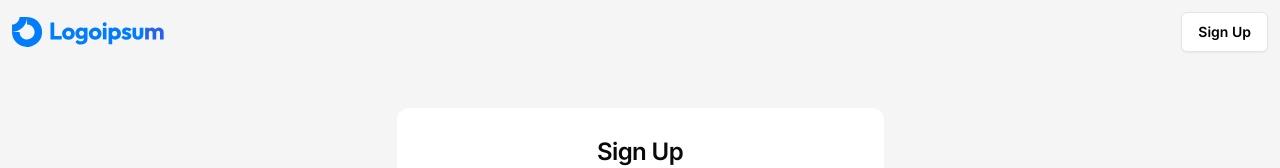
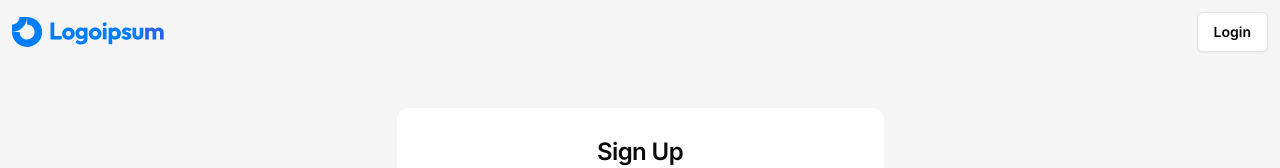
Before and after one commit to GMKrishna99/jira, a Next.js app: page /sign-up in a window 1280 px wide. Shown: the top 168 px of the page. Built offline with nearby package versions, Linux system fonts and the light colour scheme.

Commit message:
nav button hard coded to change b/w sign-in & sign-up

```diff
--- a/src/app/(auth)/layout.tsx
+++ b/src/app/(auth)/layout.tsx
@@ -1,17 +1,26 @@
+"use client";
 import { Button } from "@/components/ui/button";
 import Image from "next/image";
+import Link from "next/link";
+import { usePathname } from "next/navigation";
 
 interface AuthLayoutProps {
   children: React.ReactNode;
 }
 
 const AuthLayout = ({ children }: AuthLayoutProps) => {
+  const pathname = usePathname();
+  const isSignIn = pathname === "/sign-in";
   return (
     <main className="bg-neutral-100 min-h-screen">
       <div className="mx-auto max-w-screen-2xl p-3">
         <nav className="flex justify-between items-center">
           <Image src="/logo.svg" width="152" height="56" alt="logo" />
-          <Button variant="secondary">Sign Up</Button>
+          <Button asChild variant="secondary">
+            <Link href={isSignIn ? "/sign-up" : "sign-in"}>
+              {pathname === "/sign-in" ? "Sign Up" : "Login"}
+            </Link>
+          </Button>
         </nav>
         <div className="flex flex-col items-center justify-center pt-4 md:pt-14">
           {children}
```
